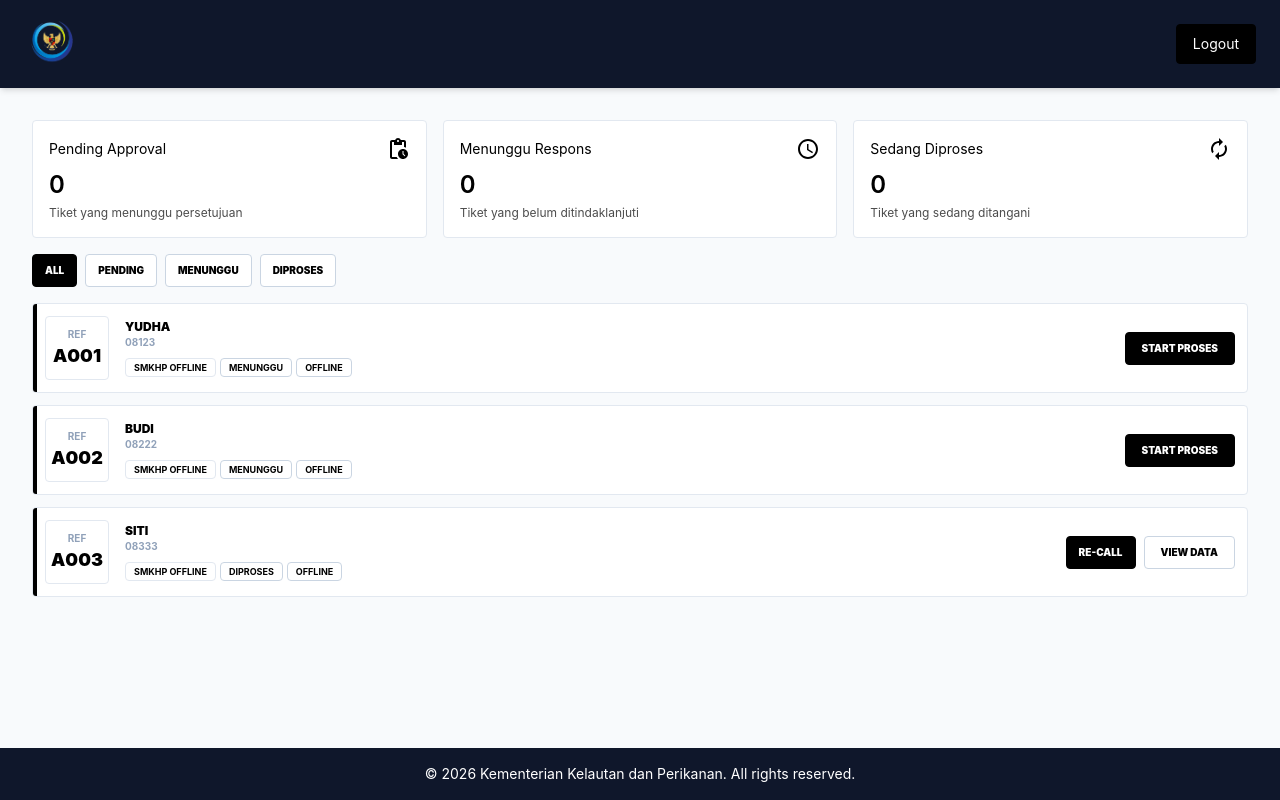
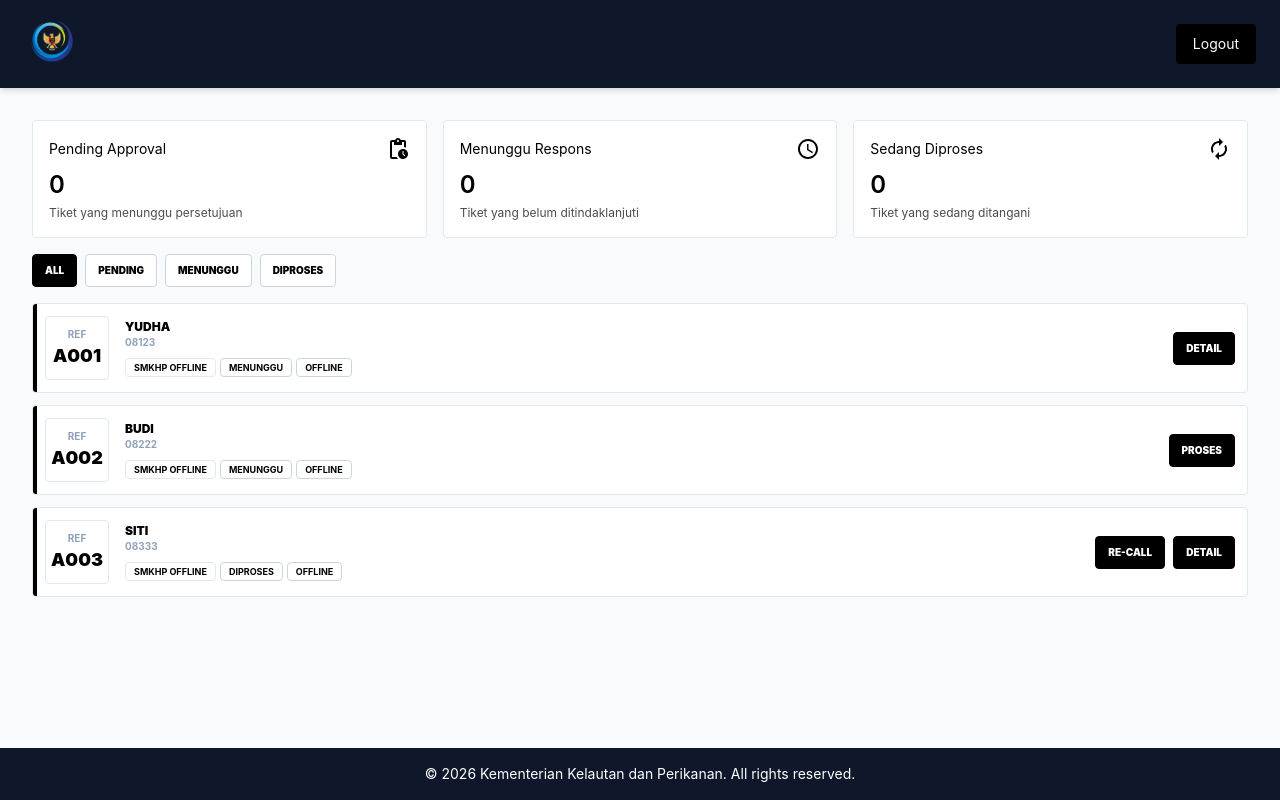
Before and after one commit to yudhaginongpratidina/kkp-semarang-v1, a React (Vite) app: page /smkhp-offline in a window 1280 px wide. Built offline with nearby package versions, Linux system fonts and the light colour scheme.

Commit message:
add form detail smkhp offline

```diff
--- /dev/null
+++ b/src/modules/smkhp-offline/components/forms/smkhp-offline.form.tsx
@@ -0,0 +1,44 @@
+import { Form, TextInput, Button } from '../../../../shared/components';
+
+export default function SMKHPOfflineForm({ id }: { id: string }) {
+    return (
+        <Form>
+            <TextInput name="id" label="ID User" value={id} required disabled />
+            <TextInput
+                name="no_antrian"
+                label="Nomer Antrian"
+                value={1}
+                required
+                disabled
+            />
+            <TextInput
+                name="nama"
+                label="Nama"
+                value="User 1"
+                required
+                disabled
+            />
+            <TextInput
+                name="no_npwp"
+                label="Nomer NPWP"
+                value="00.100.169.1-305.7000"
+                required
+                disabled
+            />
+            <TextInput
+                name="nama_petugas"
+                label="Nama Petugas"
+                value="petugas 1"
+                required
+                disabled
+            />
+            <TextInput
+                name="catatan_petugas"
+                label="Catatan Petugas"
+                value="catatan petugas 1"
+                required
+            />
+            <Button>Submit dan Selesaikan</Button>
+        </Form>
+    );
+}
--- a/src/modules/smkhp-offline/components/queues/smkhp-offline.queue.tsx
+++ b/src/modules/smkhp-offline/components/queues/smkhp-offline.queue.tsx
@@ -1,7 +1,8 @@
 import * as React from 'react';
 import { cva } from 'class-variance-authority';
 
-import { ItemQueue } from '../../../../shared/components';
+import { ItemQueue, Modal } from '../../../../shared/components';
+import SMKHPOfflineForm from '../forms/smkhp-offline.form';
 
 /**
  * =========================================================
@@ -16,7 +17,7 @@
     queue: number;
     name: string;
     phone: string;
-    status: string; // 🔴 dari API (bebas)
+    status: string;
 };
 
 type QueueItem = {
@@ -24,14 +25,14 @@
     queue: number;
     name: string;
     phone: string;
-    status: QueueStatus; // ✅ sudah aman
+    status: QueueStatus;
 };
 
 type SMKHPOfflineQueueListProps = Omit<
     React.ComponentPropsWithoutRef<'div'>,
     'children'
 > & {
-    data: RawQueueItem[]; // 🔥 TERIMA RAW DATA
+    data: RawQueueItem[];
     onAction?: (item: QueueItem) => void;
     onRecall?: (item: QueueItem) => void;
     defaultFilter?: QueueStatus | 'All';
@@ -83,14 +84,7 @@
  */
 
 export default function SMKHPOfflineQueue(props: SMKHPOfflineQueueListProps) {
-    const {
-        data,
-        onAction,
-        onRecall,
-        defaultFilter = 'All',
-        className,
-        ...rest
-    } = props;
+    const { data, defaultFilter = 'All', className, ...rest } = props;
 
     /**
      * 🔥 FIX: normalize sekali di sini
@@ -152,8 +146,25 @@
                         status={
                             item.status === 'Pending' ? 'Menunggu' : item.status
                         }
-                        onAction={() => onAction?.(item)}
-                        onRecall={() => onRecall?.(item)}
+                        onAction={
+                            item.status === 'Menunggu' ? (
+                                <button className="px-3 py-2 text-[10px] font-black uppercase bg-black text-white border border-black hover:bg-white hover:text-black transition-all rounded-sm">
+                                    Proses
+                                </button>
+                            ) : (
+                                <Modal
+                                    title="SMKHP Offline"
+                                    trigger={
+                                        <button className="px-3 py-2 text-[10px] font-black uppercase bg-black text-white border border-black hover:bg-white hover:text-black transition-all rounded-sm">
+                                            Detail
+                                        </button>
+                                    }
+                                >
+                                    <SMKHPOfflineForm id={item.token} />
+                                </Modal>
+                            )
+                        }
+                        onRecall={() => ''}
                     />
                 ))}
             </div>
--- a/src/modules/smkhp-offline/pages/smkhp-offline.page.tsx
+++ b/src/modules/smkhp-offline/pages/smkhp-offline.page.tsx
@@ -35,15 +35,7 @@
                 processing_counter={0}
                 waiting_counter={0}
             />
-            <SMKHPOfflineQueue
-                data={data}
-                onAction={(item) => {
-                    console.log('ACTION:', item);
-                }}
-                onRecall={(item) => {
-                    console.log('RECALL:', item);
-                }}
-            />
+            <SMKHPOfflineQueue data={data} />
         </SMKHPOfflineLayout>
     );
 }
--- a/src/shared/components/item-queue.tsx
+++ b/src/shared/components/item-queue.tsx
@@ -24,14 +24,14 @@
     phone: string;
     serviceType: ServiceType;
     status: QueueStatus;
-    onAction?: () => void;
+    onAction?: (() => void) | React.ReactNode;
     onRecall?: () => void;
     disabled?: boolean;
 };
 
 /**
  * =========================================================
- * POLYMORPHIC TYPES (STABLE PATTERN)
+ * POLYMORPHIC TYPES
  * =========================================================
  */
 
@@ -139,7 +139,7 @@
 
 /**
  * =========================================================
- * COMPONENT (NON-GENERIC CORE)
+ * COMPONENT
  * =========================================================
  */
 
@@ -148,7 +148,7 @@
         'div',
         BaseProps & VariantProps<typeof containerVariants>
     >,
-    ref: PolymorphicRef<'div'>,
+    ref: React.ForwardedRef<any>,
 ) => {
     const {
         as: Component = 'div',
@@ -169,6 +169,8 @@
 
     const isWaiting = status === 'Menunggu';
     const isProcessing = status === 'Diproses';
+
+    const isCustomAction = React.isValidElement(onAction);
 
     return (
         <Component
@@ -223,8 +225,11 @@
                     </button>
                 )}
 
+                {isCustomAction ? (
+                    onAction
+                ) : (
                     <button
-                    onClick={onAction}
+                        onClick={onAction as () => void}
                         disabled={disabled}
                         className={`px-4 py-2 text-[10px] font-black uppercase border transition-all rounded-sm
                             ${
@@ -236,6 +241,7 @@
                     >
                         {isWaiting ? 'START PROSES' : 'VIEW DATA'}
                     </button>
+                )}
             </div>
         </Component>
     );
@@ -243,7 +249,7 @@
 
 /**
  * =========================================================
- * EXPORT (POLYMORPHIC CAST)
+ * EXPORT
  * =========================================================
  */
 
```
Lines whose indentation alone changed are shown as unchanged.
